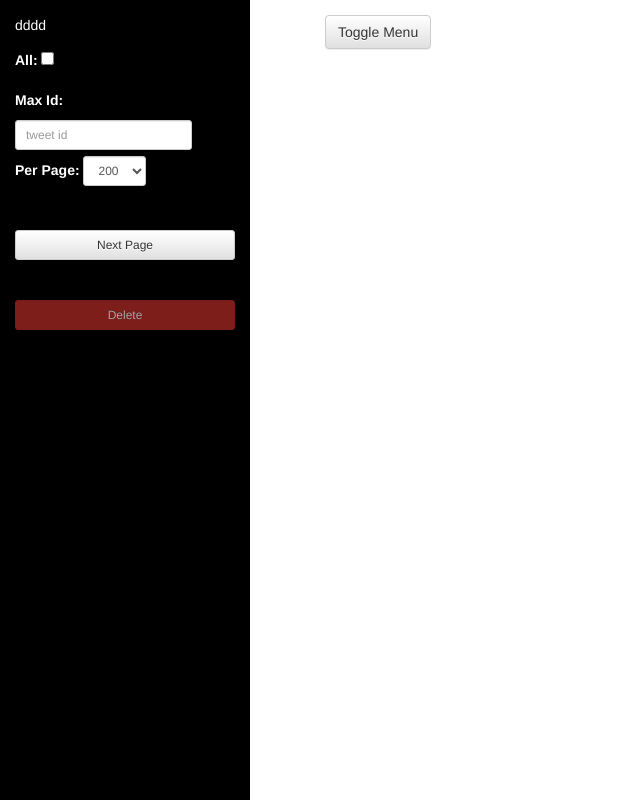
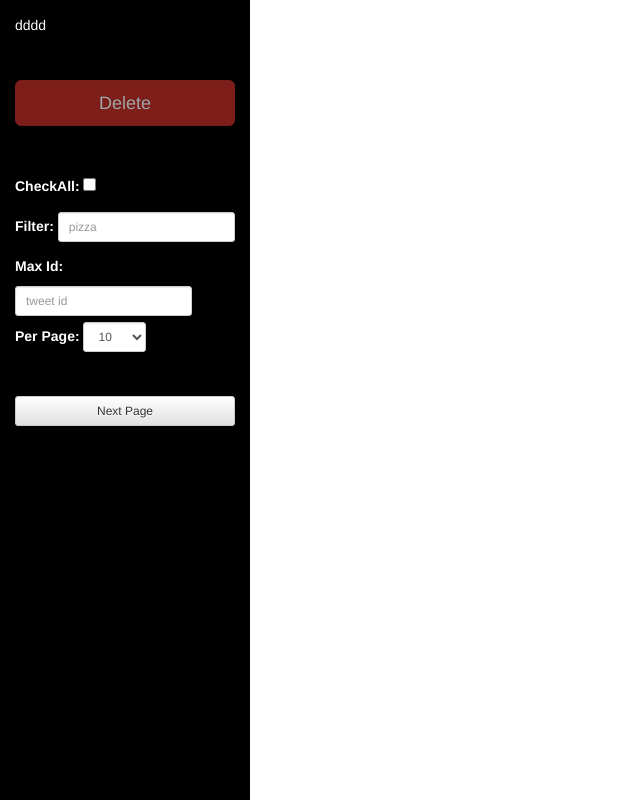
Before and after one commit to dethbird/dlttw, a PHP site: template view/layout-sidenav.html.twig in a window 1280 px wide. Shown: the whole page, without its empty margins (0-640 px from the left). Run offline with PHP 8.4, Linux system fonts and the light colour scheme; the template is opened without the code that fills it, so the values that code supplies are empty; some libraries are stand-ins or nearby versions.

Commit message:
filter tweets

```diff
--- a/view/layout-sidenav.html.twig
+++ b/view/layout-sidenav.html.twig
@@ -50,10 +50,19 @@
                   <span id="twitter-user-profile">dddd<!-- twitter user profile--></span>
                 </li>
                 <li>
-                    <form id="filter-form">
+                      <form id="filter-form">
                       <div>
-                          <label for="until">All:</label>
+                          <br />
+                          <a id="delete" class="btn btn-danger btn-lg disabled">Delete<small id="delete-count"></small></a>
+                          <br />
+                      </div>
+                      <div>
+                          <label for="until">CheckAll:</label>
                           <input type="checkbox" id="all" />
+                      </div>
+                      <div>
+                          <label for="until">Filter:</label>
+                          <input type="text" class="form-control input-sm" id="filter" placeholder="pizza" data-toggle="tooltip" data-placement="bottom" title="Filter the current list">
                       </div>
                       <div>
                           <label for="until">Max Id:</label>
@@ -62,20 +71,16 @@
                       <div>
                           <label for="until">Per Page:</label>
                           <select class="form-control input-sm" id="count">
-                              <option value="10">10</option>
+                              <option value="10" selected="selected">10</option>
                               <option value="25">25</option>
                               <option value="50">50</option>
                               <option value="100">100</option>
-                              <option value="200" selected="selected">200</option>
+                              <option value="200">200</option>
                           </select>
                       </div>
                       <div>
                           <small id="date-range"></small><br />
                           <a id="fetch" class="btn btn-default btn-sm">Next Page</a>
-                      </div>
-                      <div>
-                          <br />
-                          <a id="delete" class="btn btn-danger btn-sm disabled">Delete <small id="delete-count"></small></a>
                       </div>
                     </form>
                 </li>
@@ -102,9 +107,6 @@
                           <strong>Success!</strong> {{flash.success}}
                         </div>
                       {% endif %}
-                        <a href="#menu-toggle" class="btn btn-default" id="menu-toggle">Toggle Menu</a>
-
-
                         {% block body %}{% endblock %}
                     </div>
                 </div>
--- a/view/partials/tweets.twig
+++ b/view/partials/tweets.twig
@@ -28,8 +28,7 @@
 		  	<a id="delete" class="btn btn-danger disabled">Delete</a>
 		</form>
 	</div>-->
-
-	<div class="row" id="tweet-date-range">
+    <a href="#menu-toggle" class="btn btn-default" id="menu-toggle">Toggle Menu</a>
 	<div class="row" id="tweet-list">
 	</div>
 
@@ -50,6 +49,4 @@
 	<a href="<%-expanded_url%>" target="_blank"><img src="<%-media_url%>" /></a>
 	</script>
 
-	<div class="row" >
-	</div>
 {% endblock %}
```
Also changed, not shown: www/js/tweets.js (+27 -2 lines).
